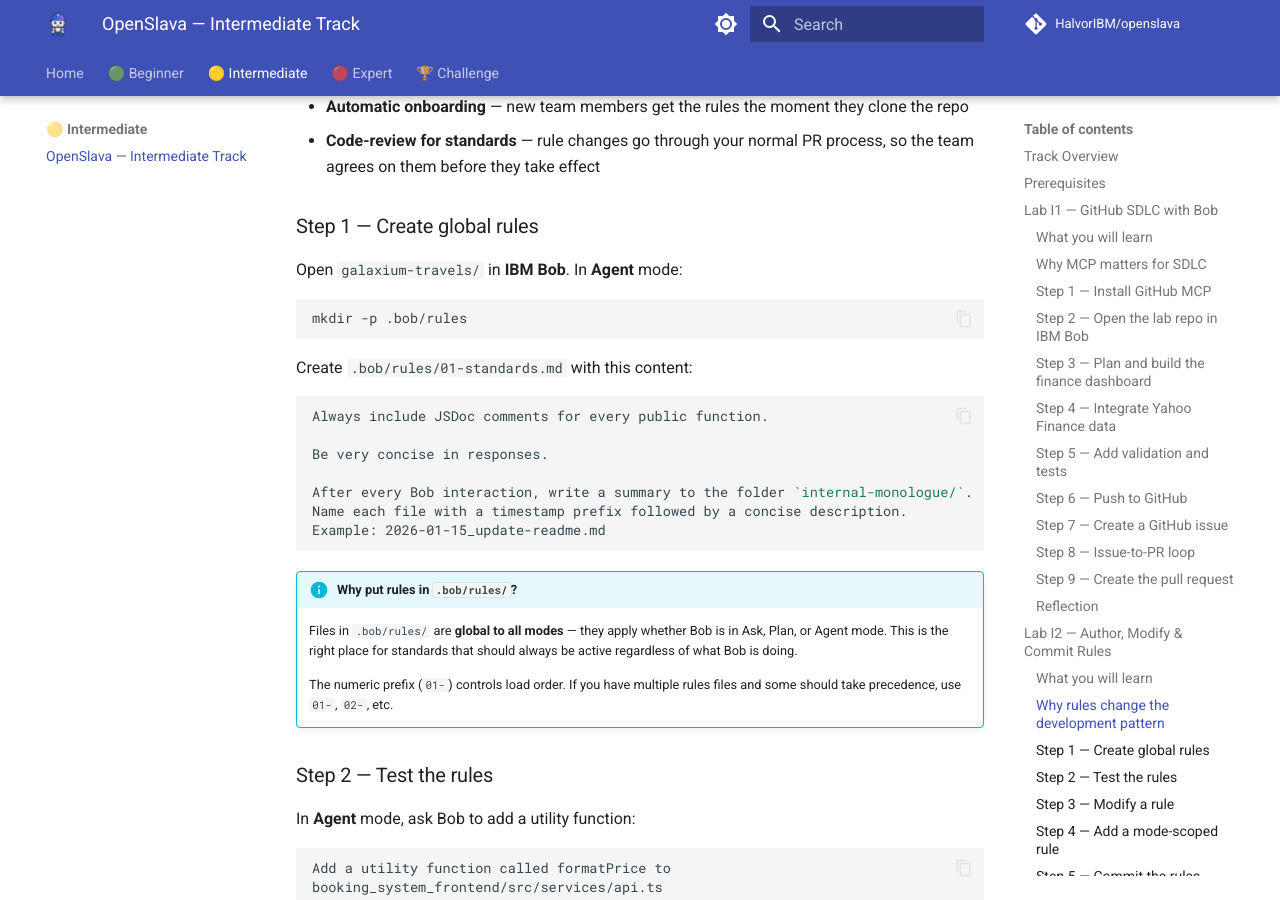
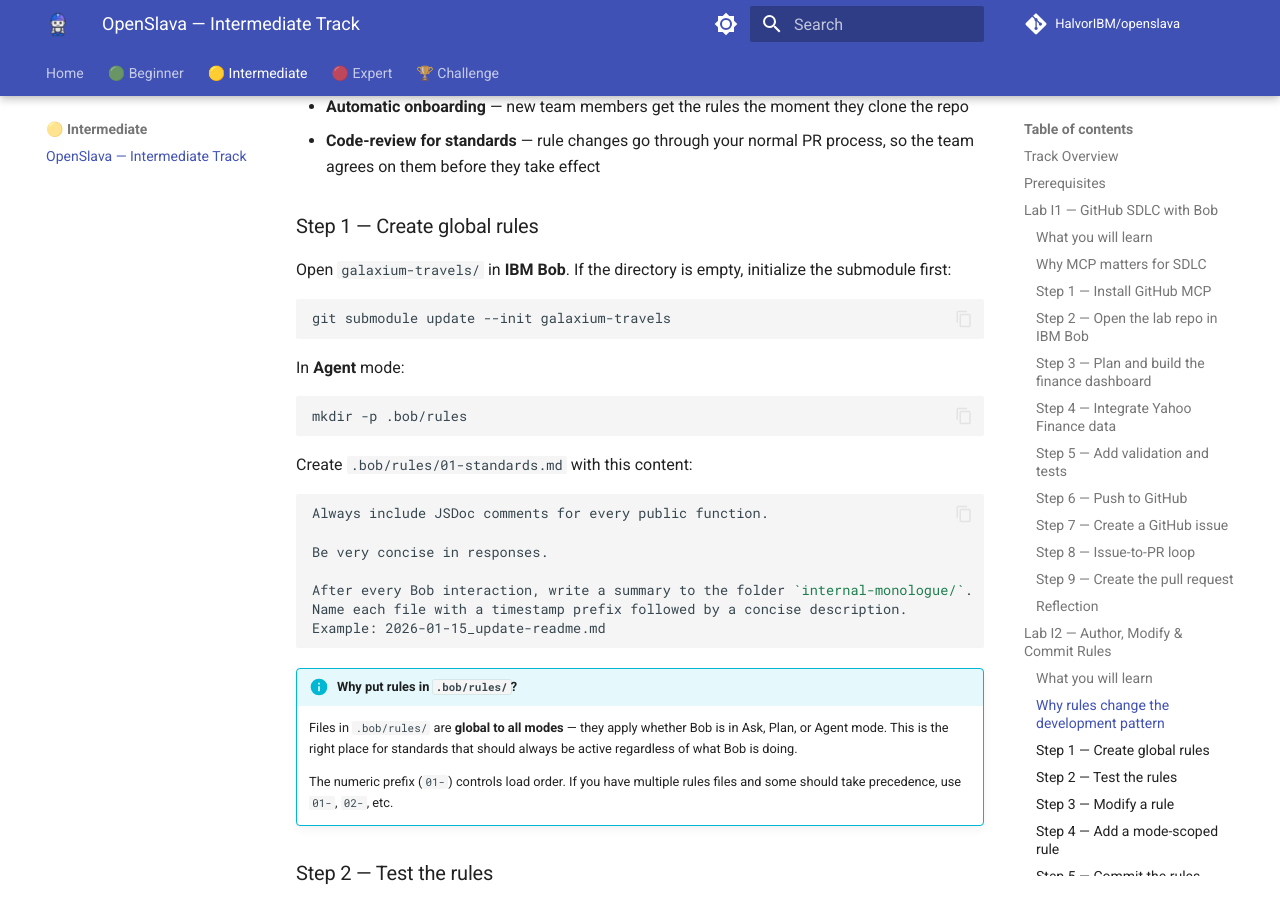
Before and after one commit to HalvorIBM/openslava, an MkDocs documentation site: the page built from docs/labs/openslava-intermediate.md, in a window 1280 px wide and 900 px high, scrolled down 8080 px. Built offline with MkDocs 1.6.1 and Material for MkDocs 9.7.7, drawn with Linux system fonts in a browser that asks for light colours; comment, search, counter and statistics services are not loaded.

Commit message:
fix: correct 5 bugs in intermediate lab that break participant experience
- export-lab.sh: fix directory name casing Github-SDLC → github-sdlc (zip
  produced empty archive on case-sensitive filesystems)
- workshop-hints.md: rename validate script from 'check' to 'validate' to
  match npm run validate instruction in workshop guide
- workshop-hints.md: fix dead Recharts path finance-dashboard/ → finance-app/
- WORKSHOP-part1-BUILD.md: replace npm start with npm run dev (Vite projects
  use run dev; npm start is not defined in the generated package.json)
- openslava-intermediate.md: add git submodule update --init instruction
  before Lab I2 Step 1 (galaxium-travels is a submodule; participants who
  cloned without --recurse-submodules see an empty directory)

````diff
--- a/docs/labs/openslava-intermediate.md
+++ b/docs/labs/openslava-intermediate.md
@@ -321,7 +321,13 @@
 
 ### Step 1 — Create global rules
 
-Open `galaxium-travels/` in **IBM Bob**. In **Agent** mode:
+Open `galaxium-travels/` in **IBM Bob**. If the directory is empty, initialize the submodule first:
+
+```bash
+git submodule update --init galaxium-travels
+```
+
+In **Agent** mode:
 
 ```bash
 mkdir -p .bob/rules
````
Also changed, not shown: intermediate/labs/github-sdlc/.bob/workshop-hints.md (+3 -3 lines), intermediate/labs/github-sdlc/WORKSHOP-part1-BUILD.md (+2 -2 lines), 1 other file.
